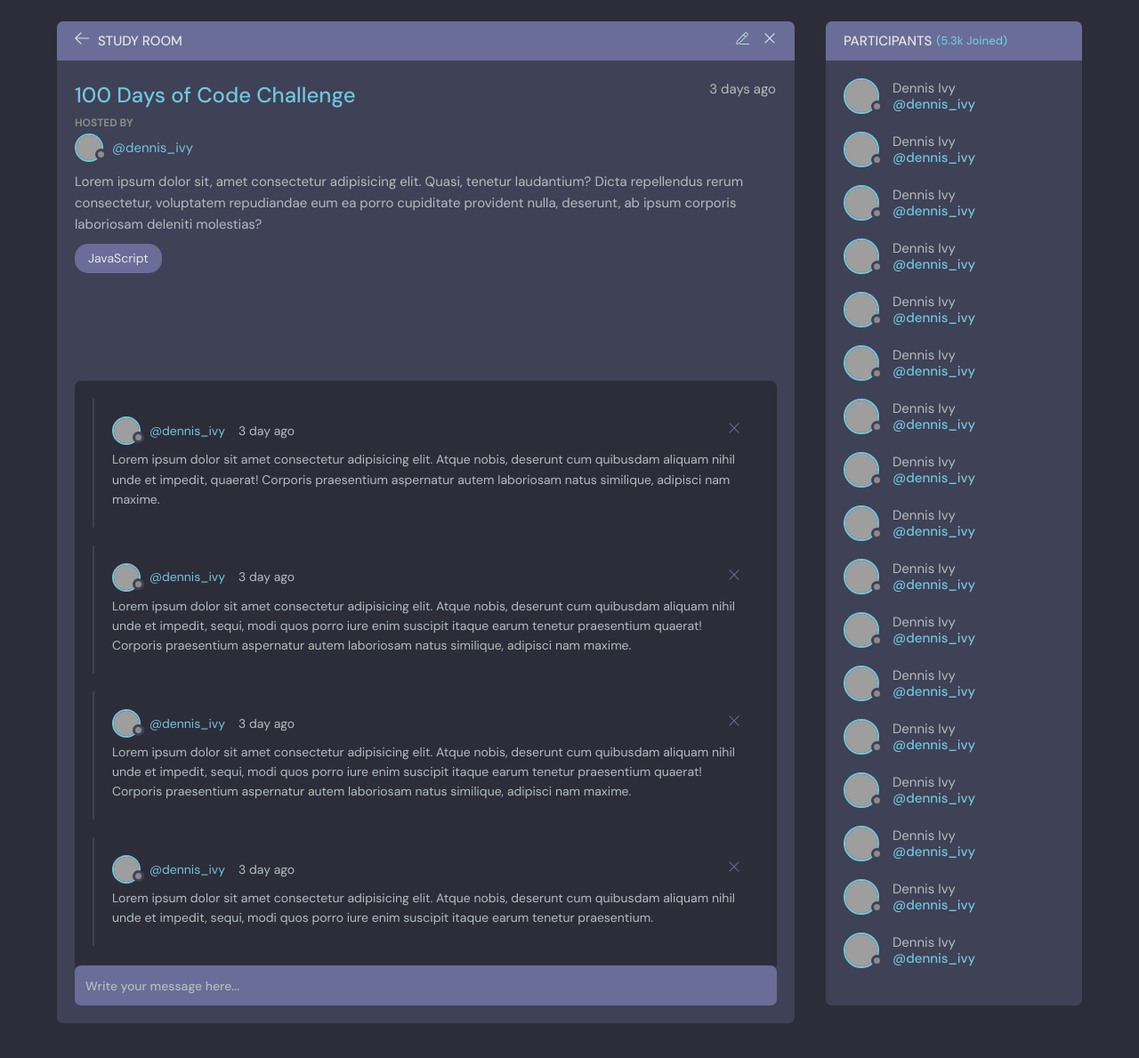
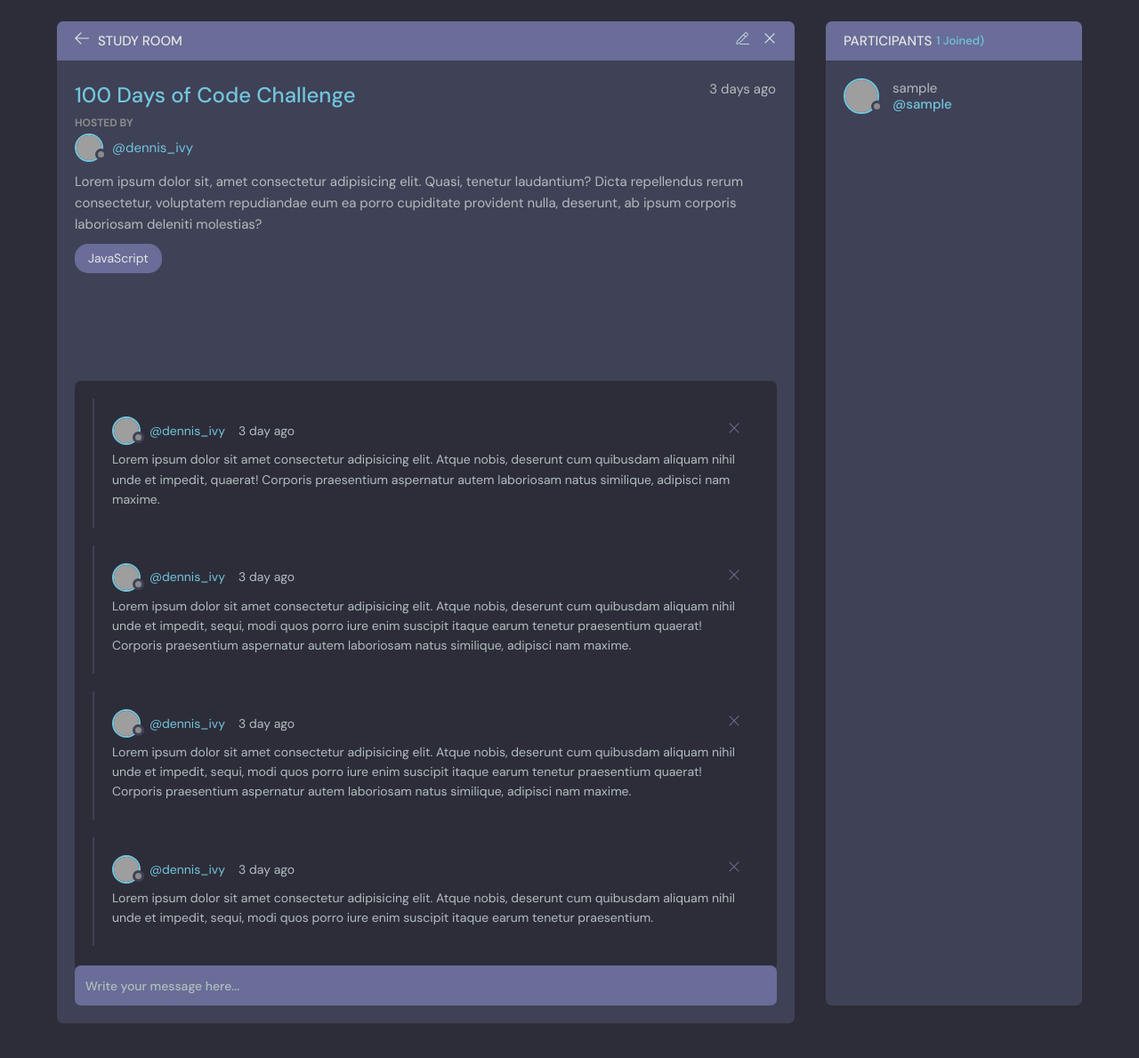
Before and after one commit to derick-droid/gretsadevstudypool, a Django app: page /room/1/ in a window 1280 px wide. Shown: the part 76-1265 px from the top of the page at 89% size. Run offline with Django 4.2, Linux system fonts and the light colour scheme; tables that the repository leaves empty hold one stand-in row (values such as "Sample post"); grey boxes are pictures that could not be loaded.

Commit message:
participant study room

```diff
--- a/base/templates/base/room.html
+++ b/base/templates/base/room.html
@@ -208,161 +208,19 @@
 
         <!--   Start -->
         <div class="participants">
-          <h3 class="participants__top">Participants <span>(5.3k Joined)</span></h3>
+          <h3 class="participants__top">Participants <span>{{participants.count}} Joined)</span></h3>
           <div class="participants__list scroll">
-            <a href="profile.html" class="participant">
+            {% for user in participants %}
+            <a href="{% url 'user-profile' user.id  %}" class="participant">
               <div class="avatar avatar--medium">
                 <img src="https://randomuser.me/api/portraits/men/37.jpg" />
               </div>
               <p>
-                Dennis Ivy
-                <span>@dennis_ivy</span>
+                {{user.username}}
+                <span>@{{user.username}}</span>
               </p>
             </a>
-            <a href="profile.html" class="participant">
-              <div class="avatar avatar--medium">
-                <img src="https://randomuser.me/api/portraits/men/37.jpg" />
-              </div>
-              <p>
-                Dennis Ivy
-                <span>@dennis_ivy</span>
-              </p>
-            </a>
-            <a href="profile.html" class="participant">
-              <div class="avatar avatar--medium">
-                <img src="https://randomuser.me/api/portraits/men/37.jpg" />
-              </div>
-              <p>
-                Dennis Ivy
-                <span>@dennis_ivy</span>
-              </p>
-            </a>
-            <a href="profile.html" class="participant">
-              <div class="avatar avatar--medium">
-                <img src="https://randomuser.me/api/portraits/men/37.jpg" />
-              </div>
-              <p>
-                Dennis Ivy
-                <span>@dennis_ivy</span>
-              </p>
-            </a>
-            <a href="profile.html" class="participant">
-              <div class="avatar avatar--medium">
-                <img src="https://randomuser.me/api/portraits/men/37.jpg" />
-              </div>
-              <p>
-                Dennis Ivy
-                <span>@dennis_ivy</span>
-              </p>
-            </a>
-            <a href="profile.html" class="participant">
-              <div class="avatar avatar--medium">
-                <img src="https://randomuser.me/api/portraits/men/37.jpg" />
-              </div>
-              <p>
-                Dennis Ivy
-                <span>@dennis_ivy</span>
-              </p>
-            </a>
-            <a href="profile.html" class="participant">
-              <div class="avatar avatar--medium">
-                <img src="https://randomuser.me/api/portraits/men/37.jpg" />
-              </div>
-              <p>
-                Dennis Ivy
-                <span>@dennis_ivy</span>
-              </p>
-            </a>
-            <a href="profile.html" class="participant">
-              <div class="avatar avatar--medium">
-                <img src="https://randomuser.me/api/portraits/men/37.jpg" />
-              </div>
-              <p>
-                Dennis Ivy
-                <span>@dennis_ivy</span>
-              </p>
-            </a>
-            <a href="profile.html" class="participant">
-              <div class="avatar avatar--medium">
-                <img src="https://randomuser.me/api/portraits/men/37.jpg" />
-              </div>
-              <p>
-                Dennis Ivy
-                <span>@dennis_ivy</span>
-              </p>
-            </a>
-            <a href="profile.html" class="participant">
-              <div class="avatar avatar--medium">
-                <img src="https://randomuser.me/api/portraits/men/37.jpg" />
-              </div>
-              <p>
-                Dennis Ivy
-                <span>@dennis_ivy</span>
-              </p>
-            </a>
-            <a href="profile.html" class="participant">
-              <div class="avatar avatar--medium">
-                <img src="https://randomuser.me/api/portraits/men/37.jpg" />
-              </div>
-              <p>
-                Dennis Ivy
-                <span>@dennis_ivy</span>
-              </p>
-            </a>
-            <a href="profile.html" class="participant">
-              <div class="avatar avatar--medium">
-                <img src="https://randomuser.me/api/portraits/men/37.jpg" />
-              </div>
-              <p>
-                Dennis Ivy
-                <span>@dennis_ivy</span>
-              </p>
-            </a>
-            <a href="profile.html" class="participant">
-              <div class="avatar avatar--medium">
-                <img src="https://randomuser.me/api/portraits/men/37.jpg" />
-              </div>
-              <p>
-                Dennis Ivy
-                <span>@dennis_ivy</span>
-              </p>
-            </a>
-            <a href="profile.html" class="participant">
-              <div class="avatar avatar--medium">
-                <img src="https://randomuser.me/api/portraits/men/37.jpg" />
-              </div>
-              <p>
-                Dennis Ivy
-                <span>@dennis_ivy</span>
-              </p>
-            </a>
-            <a href="profile.html" class="participant">
-              <div class="avatar avatar--medium">
-                <img src="https://randomuser.me/api/portraits/men/37.jpg" />
-              </div>
-              <p>
-                Dennis Ivy
-                <span>@dennis_ivy</span>
-              </p>
-            </a>
-            <a href="profile.html" class="participant">
-              <div class="avatar avatar--medium">
-                <img src="https://randomuser.me/api/portraits/men/37.jpg" />
-              </div>
-              <p>
-                Dennis Ivy
-                <span>@dennis_ivy</span>
-              </p>
-            </a>
-            <a href="profile.html" class="participant">
-              <div class="avatar avatar--medium">
-                <img src="https://randomuser.me/api/portraits/men/37.jpg" />
-              </div>
-              <p>
-                Dennis Ivy
-                <span>@dennis_ivy</span>
-              </p>
-            </a>
+            {% endfor %}
           </div>
         </div>
         <!--  End -->
```
